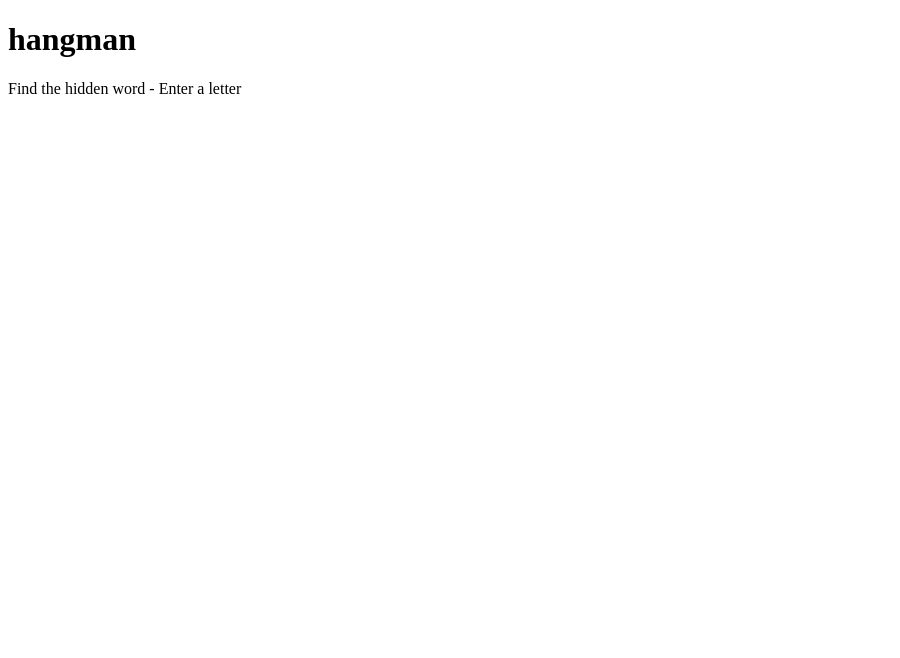
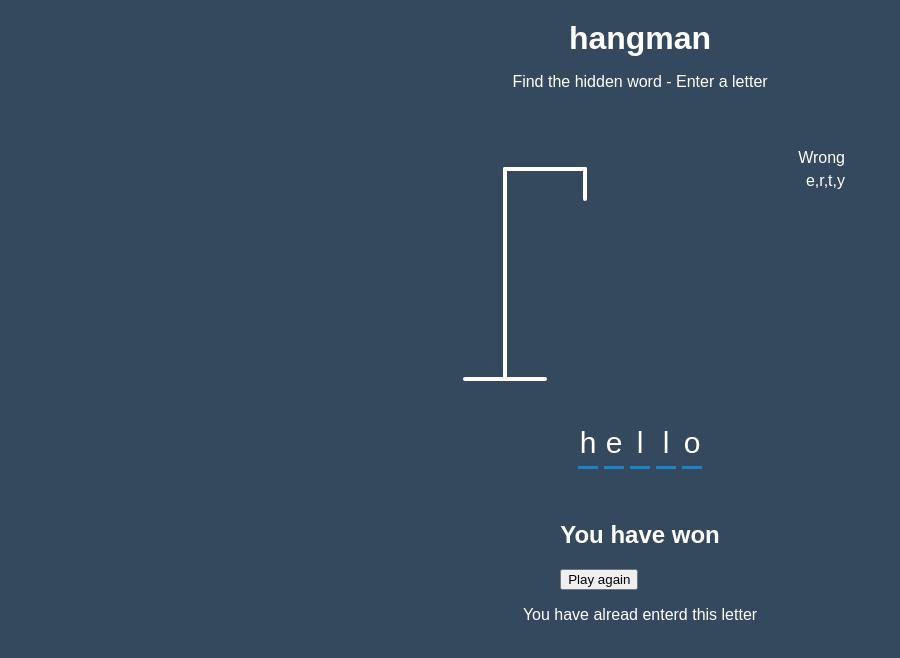
Before and after one commit to jonghyuk82/Hangman, a plain HTML site: page index.html in a window 1280 px wide. Shown: the whole page, without its empty margins (0-900 px from the left). Drawn offline with Linux system fonts and the light colour scheme.

Commit message:
html, styling

```diff
--- a/index.html
+++ b/index.html
@@ -12,7 +12,54 @@
     <div class="game-container">
       <svg height="250" width="200" class="figure-container">
         <line x1="60" y1="20" x2="140" y2="20" />
+        <line x1="140" y1="20" x2="140" y2="50" />
+        <line x1="60" y1="20" x2="60" y2="230" />
+        <line x1="20" y1="230" x2="100" y2="230" />
+
+        <!-- Head -->
+        <circle cx="140" cy="70" r="20" class="figure-part"/>
+
+        <!-- Body -->
+        <line x1="140" y1="90" x2="140" y2="150"  class="figure-part"/>
+
+        <!-- Arms -->
+        <line x1="140" y1="120" x2="120" y2="100"  class="figure-part"/>
+        <line x1="140" y1="120" x2="160" y2="100"  class="figure-part"/>
+
+        <!-- Legs -->
+        <line x1="140" y1="150" x2="120" y2="180"  class="figure-part"/>
+        <line x1="140" y1="150" x2="160" y2="180"  class="figure-part"/>
       </svg>
+
+      <div class="wrong-letters-container">
+        <div id="wrong-letters">
+          <p>Wrong</p>
+          <span>e,r,t,y</span>
+        </div>
+      </div>
+
+      <div class="word" id="word">
+        <div class="letter">h</div>
+        <div class="letter">e</div>
+        <div class="letter">l</div>
+        <div class="letter">l</div>
+        <div class="letter">o</div>
+      </div>
+
     </div>
+
+    <!-- Container for final message -->
+    <div class="popup-container" id="popup-container">
+      <div class="popup">
+        <h2 id="final-message">You have won</h2>
+        <button id="play-button">Play again</button>
+      </div>
+    </div>
+
+    <!-- Notification -->
+    <div class="notification-container" id="notification-container">
+      <p>You have alread enterd this letter</p>
+    </div>
+
   </body>
 </html>
--- a/style.css
+++ b/style.css
@@ -0,0 +1,74 @@
+*{
+    box-sizing: border-box;
+}
+
+body{
+    background-color: #34495e;
+    color: #fff;
+    font-family: Arial, Helvetica, sans-serif;
+    display: flex;
+    flex-direction: column;
+    align-items: center;
+    height: 80vh;
+    margin: 0;
+    overflow: hidden;
+}
+
+h1{
+    margin: 20px 0 0;
+}
+
+.game-container{
+    padding: 20px 30px;
+    position: relative;
+    margin: auto;
+    height: 350px;
+    width: 450px;
+}
+
+.figure-container{
+    fill: transparent;
+    stroke: #fff;
+    stroke-width: 4px;
+    stroke-linecap: round;
+}
+
+.figure-part{
+    display: none;
+}
+
+.wrong-letters-container{
+    position: absolute;
+    top: 20px;
+    right: 20px;
+    display: flex;
+    flex-direction: column;
+    text-align: right;
+}
+
+.wrong-letters-container p{
+    margin: 0 0 5px;
+}
+
+.wrong-letters-container span{
+    font: 24px;
+}
+
+.word{
+    display: flex;
+    position: absolute;
+    bottom: 10px;
+    left: 50%;
+    transform: translateX(-50%);
+}
+
+.letter{
+    border-bottom: 3px solid #2980b9;
+    display: inline-flex;
+    font-size: 30px;
+    align-items: center;
+    justify-content: center;
+    margin: 0 3px;
+    height: 50px;
+    width: 20px;
+}
```
